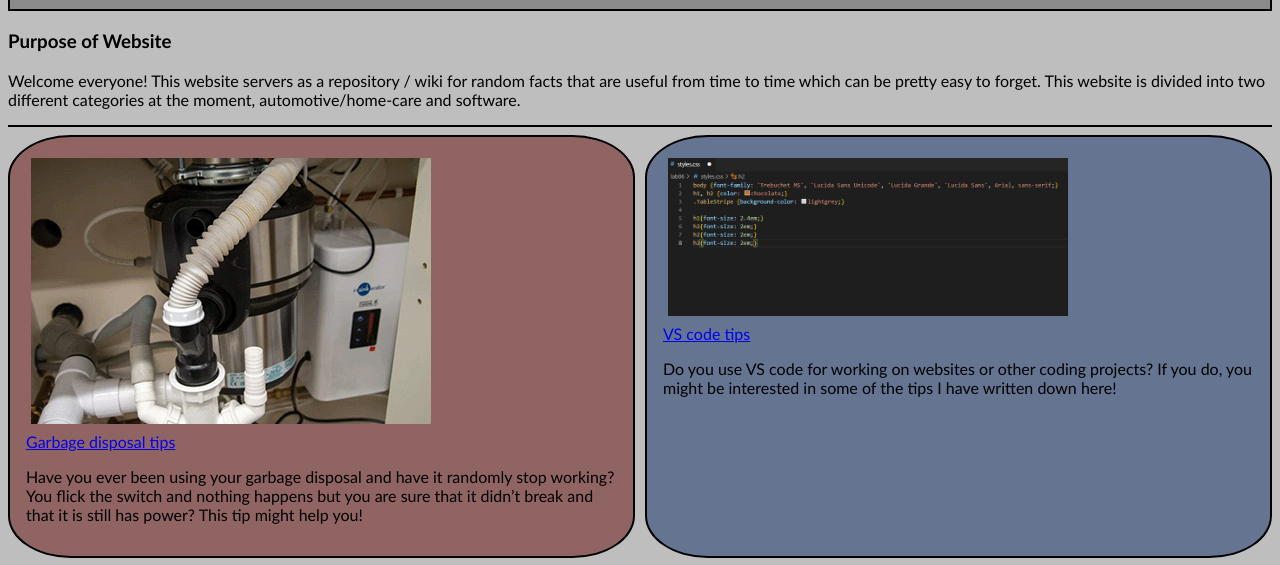
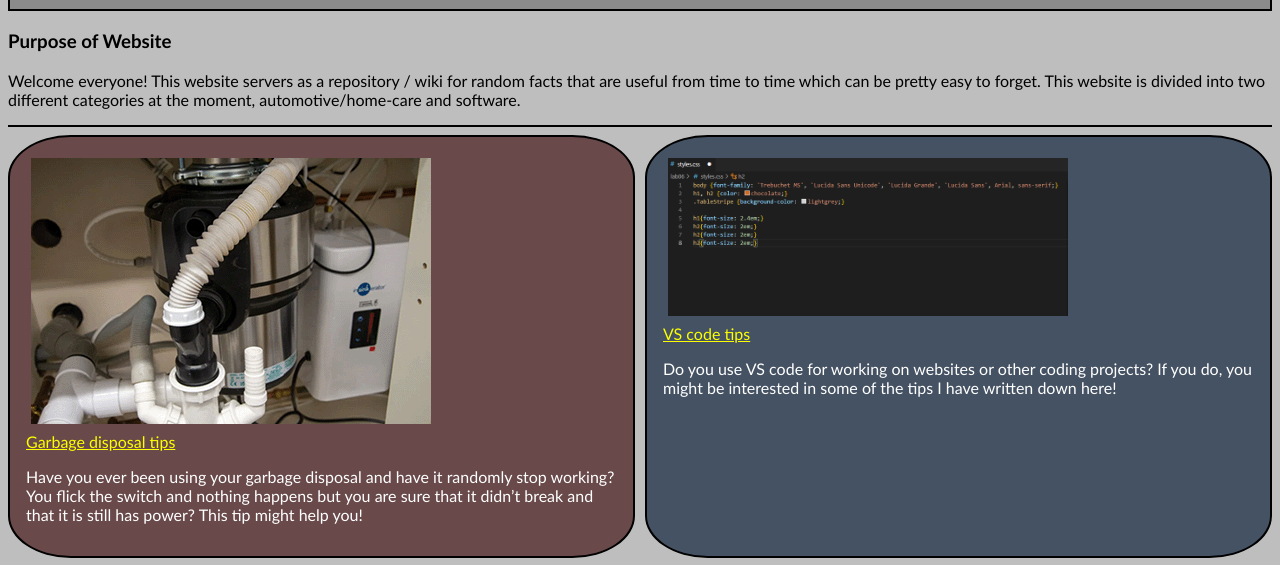
Before and after one commit to williamhigginsisthebest/ist263, a plain HTML site: page project/project06/index.html in a window 1280 px wide. Shown: the part 143-708 px from the top of the page. Drawn offline with Linux system fonts and the light colour scheme; files that its build step writes are made by us from their sources.

Commit message:
contrast update

```diff
--- a/project/project06/index.html
+++ b/project/project06/index.html
@@ -98,7 +98,10 @@
         padding: 16px;
         border: 2px solid #000000;
         border-radius: 10%;
-
+        color: #FFFFFF;
+    }
+    .teaserArticle a {
+        color: #FBFF00;
     }
 
     .gridWrapper {
@@ -129,11 +132,11 @@
     }
 
     .softwareTipsColor{
-        background-color: #647491;
+        background-color: #455263;
     }
 
     .lifeTipsColor{
-        background-color: #916464;
+        background-color: #694949;
     }
 
     .teaserImage {
@@ -152,8 +155,6 @@
         flex-wrap: wrap;
         }
     }
-
-
 
     </style>
 
```
